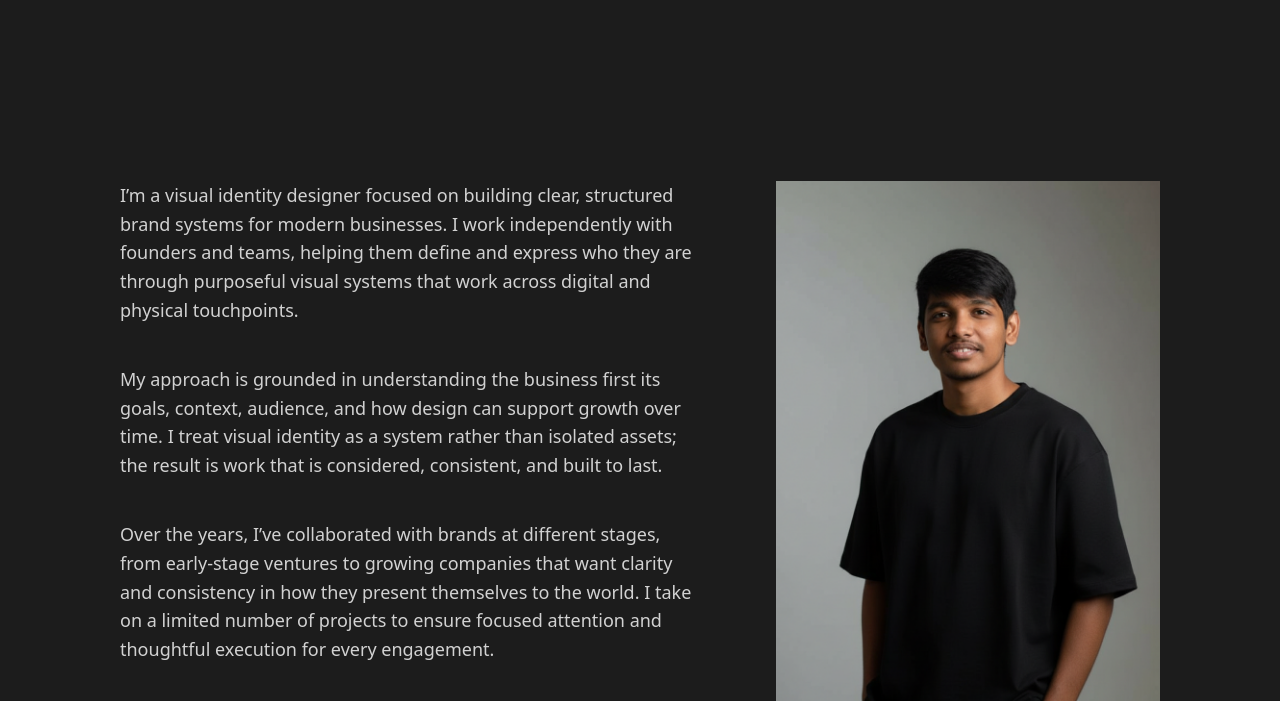
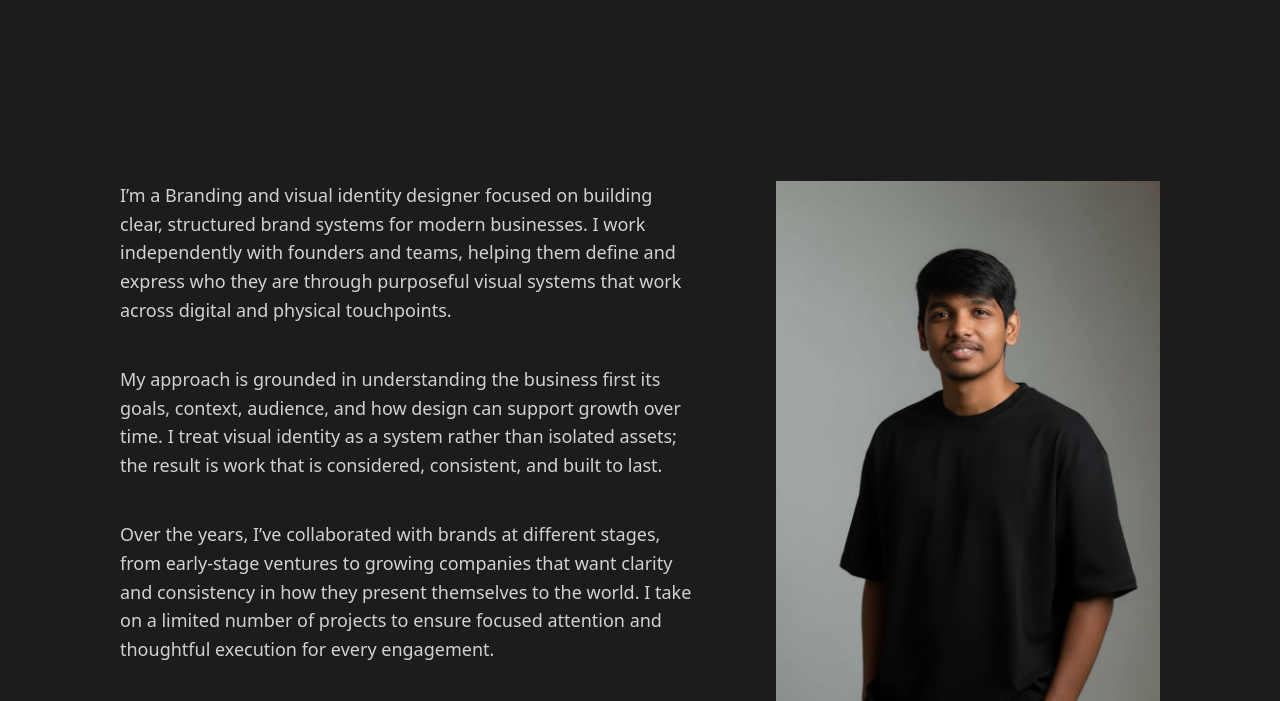
Before and after one commit to kunalbadola/portfolio, a plain HTML site: page profile.html in a window 1280 px wide. Shown: the part 88-789 px from the top of the page. Drawn offline with Linux system fonts and the light colour scheme; a web font is replaced by a local one.

Commit message:
code update in profile and index

```diff
--- a/profile.html
+++ b/profile.html
@@ -53,7 +53,7 @@
     <div class="profile-text">
 
       <p>
-        I’m a visual identity designer focused on building clear, structured brand systems
+        I’m a Branding and visual identity designer focused on building clear, structured brand systems
         for modern businesses. I work independently with founders and teams, helping them
         define and express who they are through purposeful visual systems that work across
         digital and physical touchpoints.
```
Also changed, not shown: index.html (+1 -1 lines).
